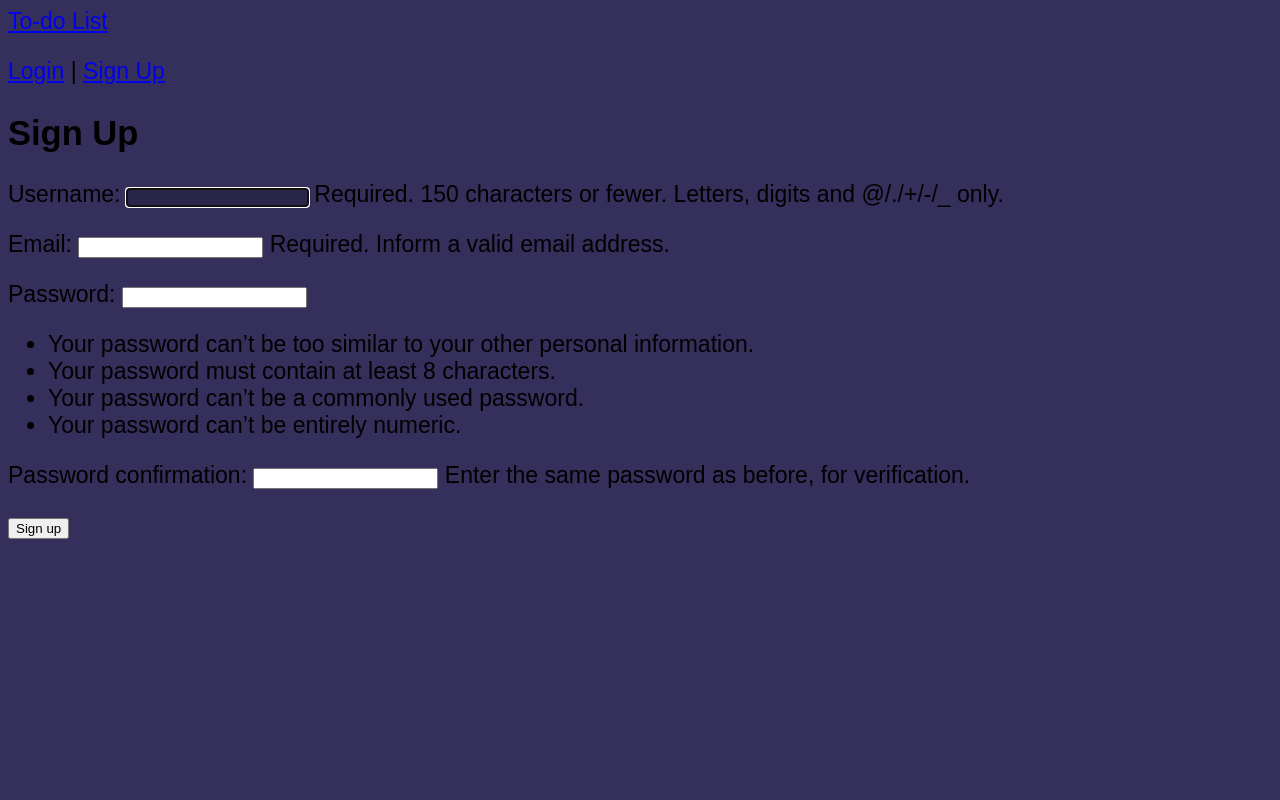
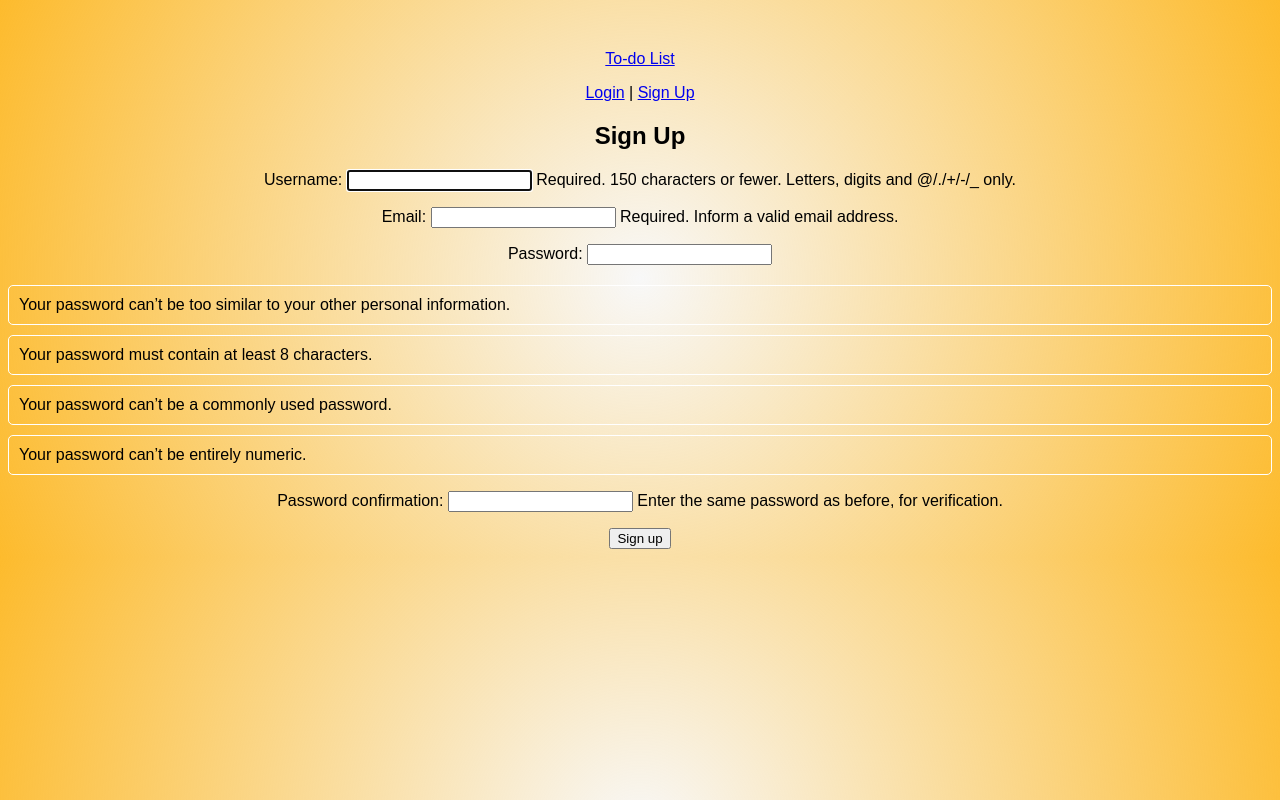
Before and after one commit to Yagodica/todo-django-yandex, a Django app: page /signup/ in a window 1280 px wide. Run offline with Django 5.2, Linux system fonts and the light colour scheme.

Commit message:
cal style

```diff
--- a/mystaticfiles/style.css
+++ b/mystaticfiles/style.css
@@ -1,39 +1,82 @@
 body {
-  background: #352f5b;
-  font-family: "Josefin Sans", sans-serif;
-  font-size: 23px;
+  background: rgb(0,0,0);
+  background: radial-gradient(circle, rgba(0,0,0,0.028124999999999956) 0%, rgba(253,187,45,1) 100%);
+  font-family: Arial, sans-serif;
+  text-align: center;
+  margin-top: 50px;
 }
 
-.container {
-  max-width: 400px;
+#todo-container {
+  background: rgb(41, 33, 33);
+  width: 400px;
+  margin: 0 auto;
+  border: 2px solid #0033ff;
+  padding: 20px;
+  color: white;
+  border-radius: 15px;
 }
 
-input[type="text"],
-input[type="text"]:focus {
-  color: #fff;
-  border: none;
-  background: rgba(0, 0, 0, 0.2);
-  max-width: 400px;
+#header {
+  margin: 5px;
+  font-size: 20px;
+  text-align: center;
 }
 
-.todos li {
-  background: #423a6f;
-  color: #fff;
+h1 {
+  margin-bottom: 20px;
 }
 
-.delete {
-  cursor: pointer;
+#input-box {
+  width: 200px;
+  padding: 10px;
+  border: 1px solid #ccc;
+  border-radius: 5px;
+  margin-right: 5px;
+  font-size: 20px;
 }
 
-.filtered {
-  display: none !important;
+#input-button {
+  font-size: 20px;
+  cursor: pointer;
+  transition: 0.4s;
+  padding: 10px;
+  border: none;
+  border-radius: 5px;
+  background-color: #2e60ea;
 }
 
-.btn:hover {
-  background: #423a6f;
-  color: #fff;
-  border-top-width: 1px;
-  border-bottom-width: 1px;
-  border-radius: 13px 13px;
-  transition: 0.8s;
+#input-button:hover {
+  background-color: #9eb7fd;
 }
+
+ul {
+  list-style: none;
+  padding: 0;
+  margin-top: 20px;
+  text-align:left;
+
+}
+
+li {
+border: 1px solid white;
+border-radius: 5px;
+margin-bottom: 10px;
+padding: 10px;
+margin-top: 10px;
+}
+
+.edit-btn, .delete-btn {
+  float: right;
+  color:crimson;
+  cursor: pointer;
+  margin: 3px 5px;
+  border: none;
+  padding: 3px 5px;
+  background: none;
+}
+
+.completed {
+  text-decoration: line-through;
+  color: gray;
+  border: 1px solid gray;
+}
--- a/todo_app/templates/todo_app/todo_list.html
+++ b/todo_app/templates/todo_app/todo_list.html
@@ -23,7 +23,7 @@
         </ul>
         <p>
             <input value="Создать новую задачу" type="button" onclick="location.href='{% url "item-add" todo_list.id %}'" />
-            <input value="Delete this list" type="button"
+            <input value="Удалить список" type="button"
                 onclick="location.href='{% url "list-delete" todo_list.id %}'" />
         </p>
     </div>
```
